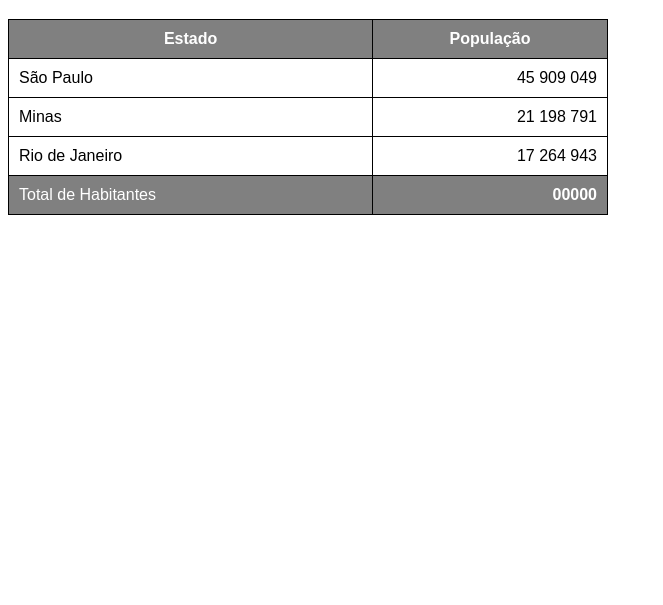
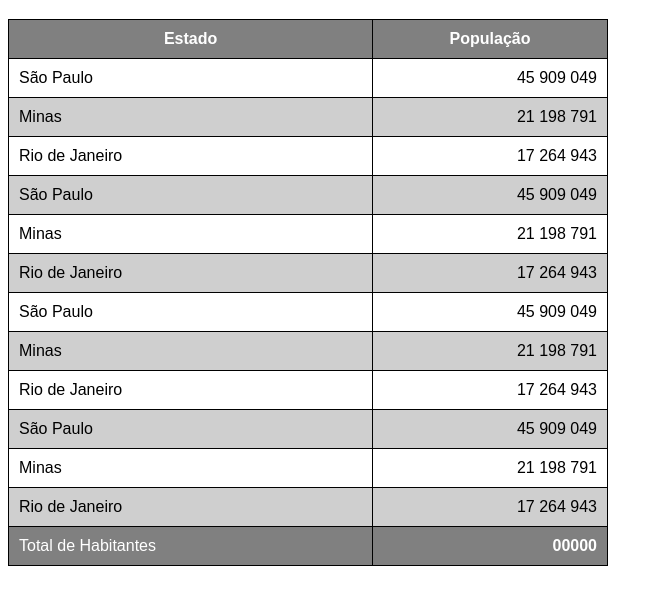
Before and after one commit to victoradauto1/HTML-CSS, a plain HTML site: page ex023/tabela002.html in a window 1280 px wide. Shown: the part 61-666 px from the top of the page, without its empty margins (0-663 px from the left). Drawn offline with Linux system fonts and the light colour scheme.

Commit message:
tabelas criadas

```diff
--- a/ex023/tabela002.html
+++ b/ex023/tabela002.html
@@ -14,6 +14,7 @@
         table{
             width: 600px;
             border-collapse: collapse;
+            position: relative;
         }
 
         td, th{
@@ -27,9 +28,21 @@
             color: white;
         }
 
+        thead > tr > th{
+            position: sticky;
+            top:-1px;
+            background-color: gray;
+        }
+
         .num{
             text-align: right;
         }
+
+        tbody > tr:nth-child(2n){
+            background-color: rgba(128, 128, 128, 0.377);
+
+        }
+
     </style>
 </head>
 <body>
@@ -60,6 +73,53 @@
                 <td class="num">17 264 943</td>
             </tr>
 
+            <tr>
+                <td>São Paulo</td>
+                <td class="num">45 909 049</td>
+            </tr>
+
+            <tr>
+                <td>Minas</td>
+                <td class="num">21 198 791</td>
+            </tr>
+
+            <tr>
+                <td>Rio de Janeiro</td>
+                <td class="num">17 264 943</td>
+            </tr>
+
+            <tr>
+                <td>São Paulo</td>
+                <td class="num">45 909 049</td>
+            </tr>
+
+            <tr>
+                <td>Minas</td>
+                <td class="num">21 198 791</td>
+            </tr>
+
+            <tr>
+                <td>Rio de Janeiro</td>
+                <td class="num">17 264 943</td>
+            </tr>
+            <tr>
+                <td>São Paulo</td>
+                <td class="num">45 909 049</td>
+            </tr>
+
+            <tr>
+                <td>Minas</td>
+                <td class="num">21 198 791</td>
+            </tr>
+
+            <tr>
+                <td>Rio de Janeiro</td>
+                <td class="num">17 264 943</td>
+            </tr>
+
+
+
+
         </tbody>
 
         <tfoot>
```
Also changed, not shown: ex023/tabela003.html (added, +57 -0 lines).
